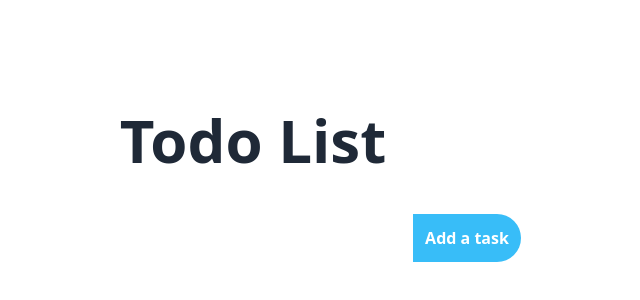
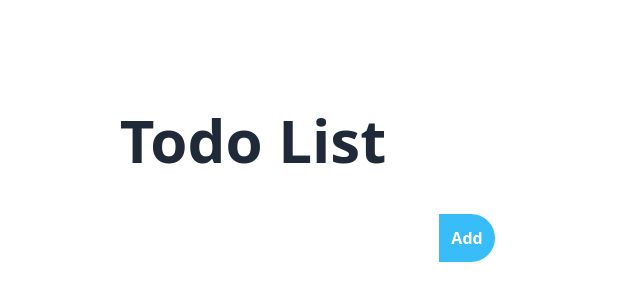
Before and after one commit to arsalanmohseni/next-todo-list, a Next.js app: page / in a window 1280 px wide. Shown: the part 212-512 px from the top of the page, without its empty margins (387-1027 px from the left). Built offline with nearby package versions, Linux system fonts and the light colour scheme; what fluid-tailwind would draw is missing.

Commit message:
Added new styles to todos

```diff
--- a/src/app/page.tsx
+++ b/src/app/page.tsx
@@ -1,5 +1,6 @@
 "use client";
 import { useState } from "react";
+import Todo from "../lib/components/Todo";
 
 const page = () => {
     /*
@@ -11,8 +12,12 @@ const page = () => {
     const [completedTodos, setCompletedTodos] = useState<string[]>([]);
     const [todoname, setTodoname] = useState<string>();
 
-    const addTodo = (todo: string) => {
-        setTodos([...todos, todo]);
+    const addTodo = () => {
+        if (todoname) {
+            // Update the todos state with the new todo
+            setTodos([...todos, todoname]);
+            setTodoname(""); // Clear the input field after adding
+        }
     };
 
     return (
@@ -22,15 +27,21 @@ const page = () => {
                 <input
                     type="text"
                     className="rounded-l-full border-none px-10 py-3 text-2xl outline-none transition-all duration-300 ease-in-out dark:border-white"
-                    value={todoname}
+                    value={todoname || ""} // Ensure value is empty if todoname is null
+                    onChange={(e) => setTodoname(e.target.value)} // Update todoname on input change
                 />
                 <button
                     className="rounded-r-full bg-sky-400 p-3 font-bold text-white"
-                    onClick={() => addTodo("Add a task")}
+                    onClick={addTodo} // Call addTodo function on click
                 >
-                    Add a task
+                    Add
                 </button>
             </section>
+            <ul className="*:text-3xl *:text-left *:hover:line-through">
+                {todos.map((todo) => (
+                    <Todo key={todo}>{todo}</Todo>
+                ))}
+            </ul>
         </div>
     );
 };
```
